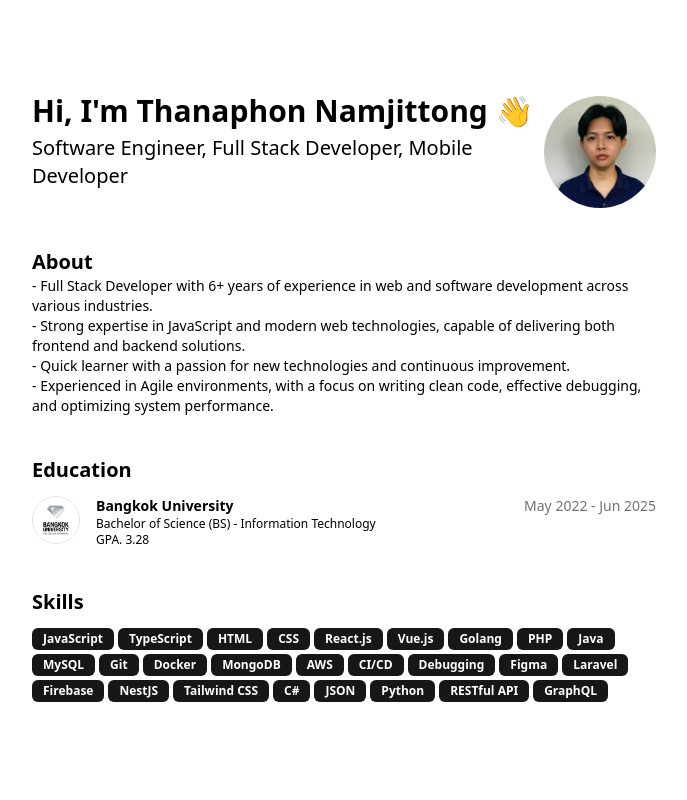
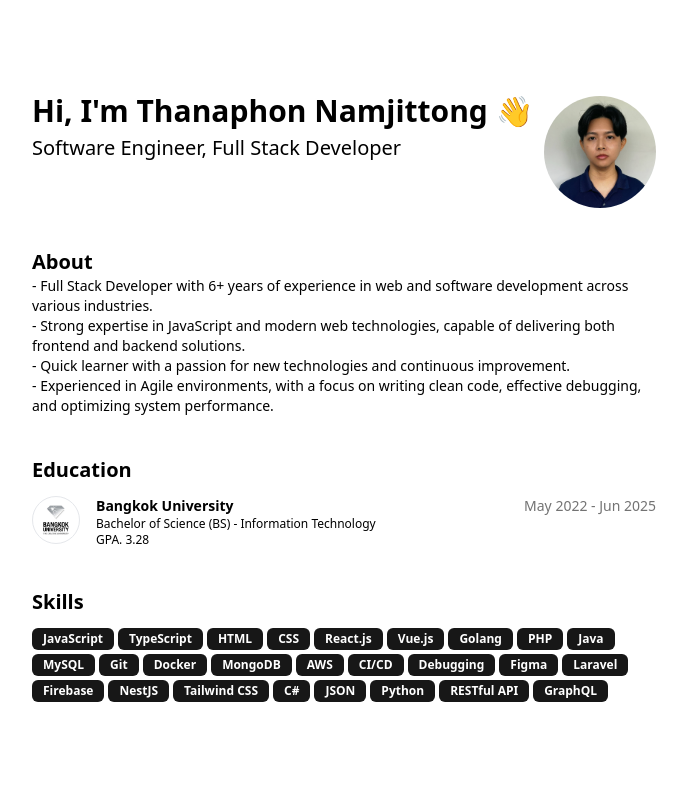
Before and after one commit to thanaphon-namj/thanaphon-namj.github.io, a React (Vite) app: page / in a window 1280 px wide. Shown: the top 800 px of the page, without its empty margins (296-983 px from the left). Built offline with nearby package versions, Linux system fonts and the light colour scheme.

Commit message:
Update Intro.jsx

```diff
--- a/src/Sections/Intro.jsx
+++ b/src/Sections/Intro.jsx
@@ -9,7 +9,7 @@ function Intro() {
             Hi, I&apos;m Thanaphon Namjittong 👋
           </div>
           <div className="md:text-xl">
-            Software Engineer, Full Stack Developer, Mobile Developer
+            Software Engineer, Full Stack Developer
           </div>
         </div>
         <div className="flex size-28 rounded-full overflow-hidden">
```
